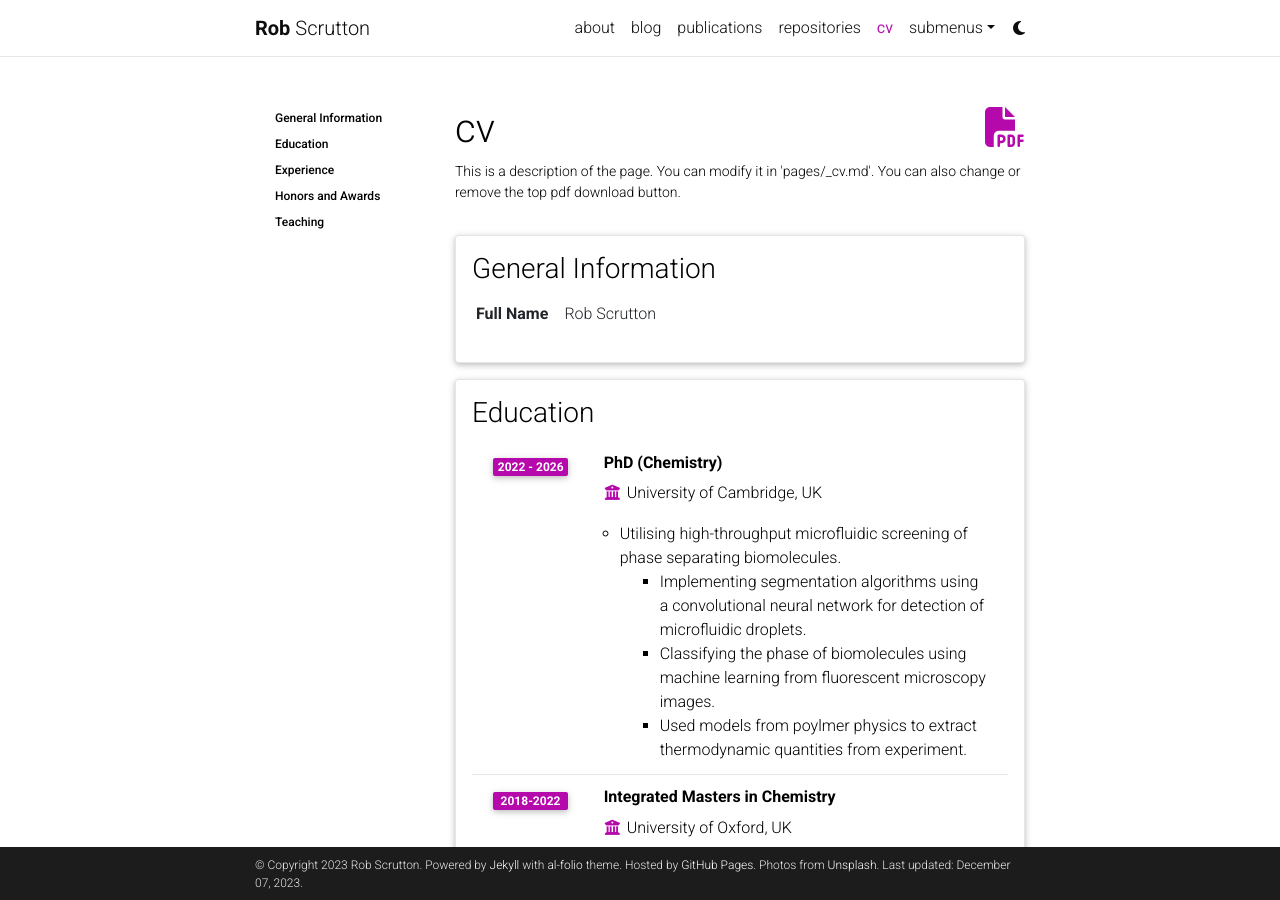
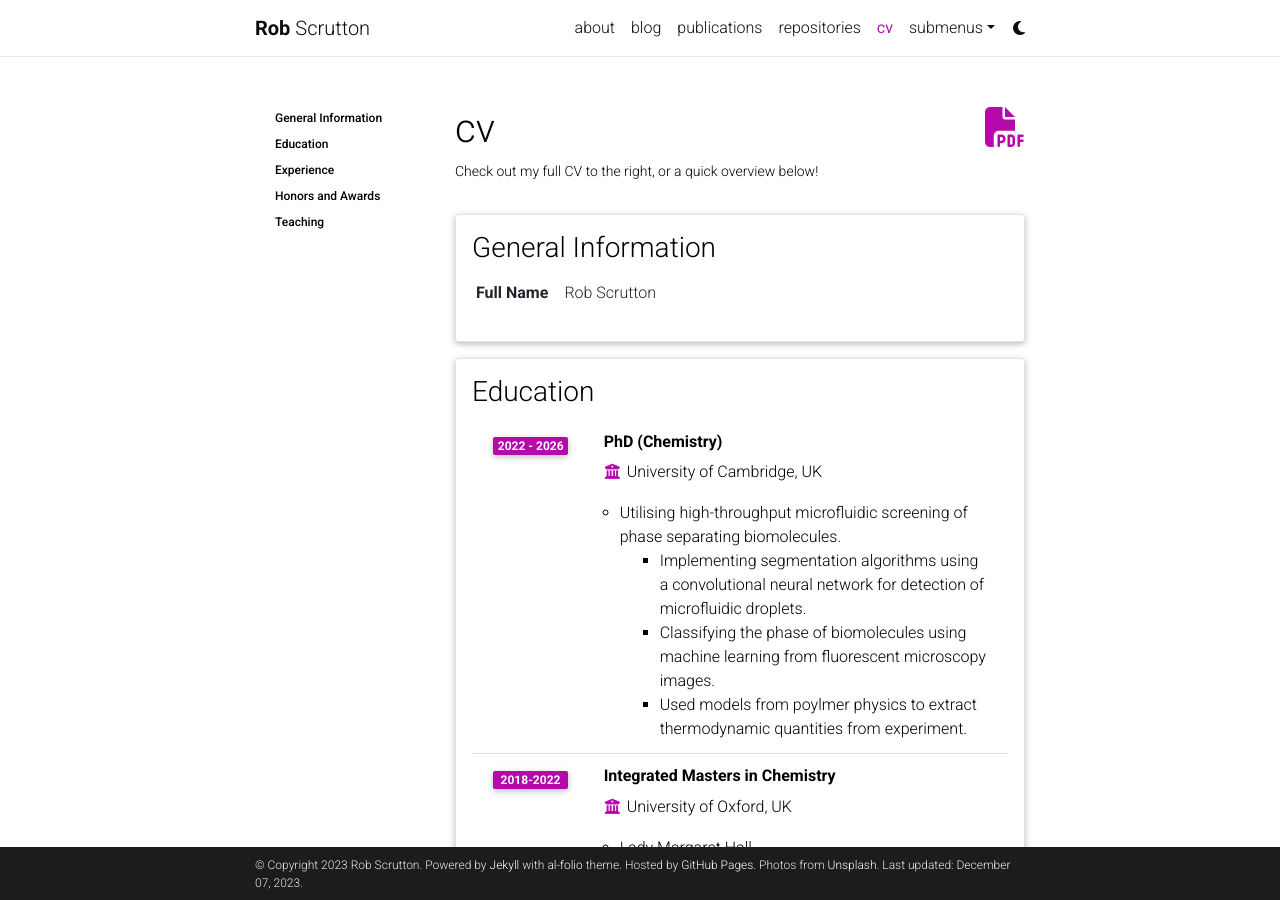
Before and after one commit to Rob-Scrutton/Rob-Scrutton.github.io, a Jekyll site: the page built from _pages/cv.md, in a window 1280 px wide and 900 px high. Built offline with Jekyll 4.4.1, drawn with Linux system fonts in a browser that asks for light colours; comment, search, counter and statistics services are not loaded; a style sheet for code colours, icons or effects is not loaded.

Commit message:
Update cv.md

```diff
--- a/_pages/cv.md
+++ b/_pages/cv.md
@@ -5,7 +5,7 @@
 nav: true
 nav_order: 4
 cv_pdf: Rob Scrutton.pdf
-description: This is a description of the page. You can modify it in 'pages/_cv.md'. You can also change or remove the top pdf download button.
+description: Check out my full CV to the right, or a quick overview below!
 toc:
   sidebar: left
 ---
```
